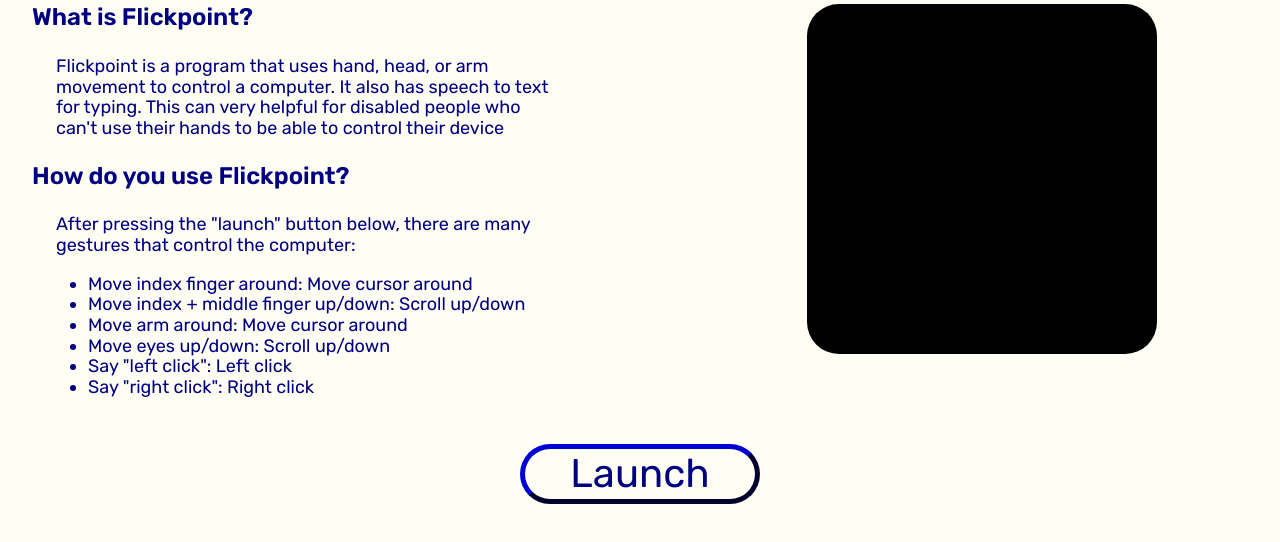
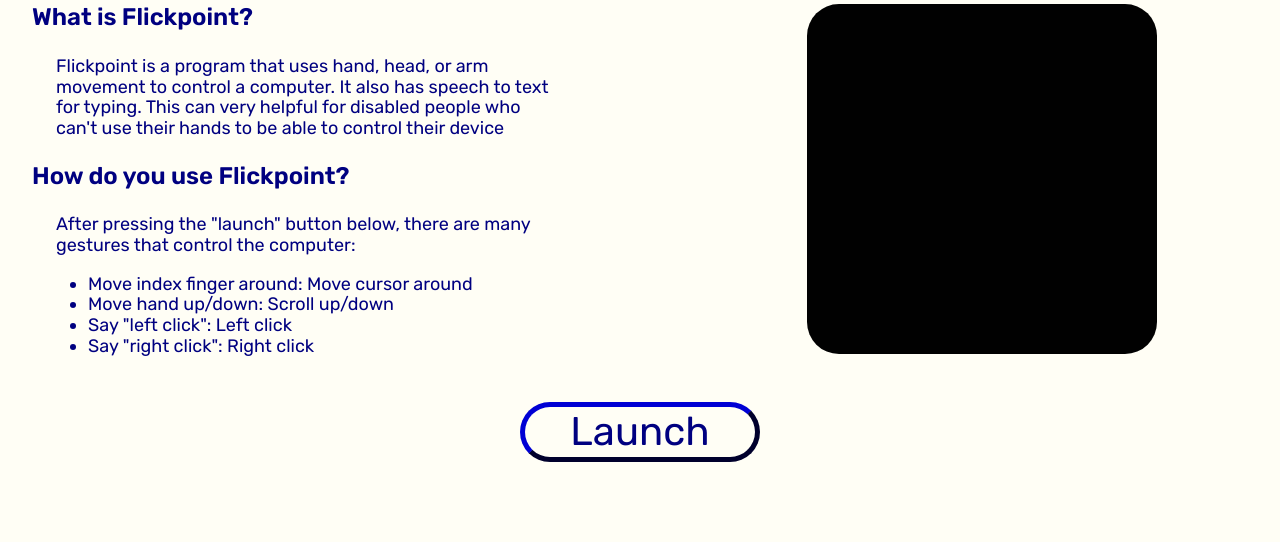
Before and after one commit to pbhak/LAH-IX, a plain HTML site: page public/index.html in a window 1280 px wide. Shown: the part 202-744 px from the top of the page. Drawn offline with Linux system fonts and the light colour scheme.

Commit message:
updated website

```diff
--- a/public/index.html
+++ b/public/index.html
@@ -33,9 +33,7 @@
     </p>
     <ul>
       <li>Move index finger around: Move cursor around</li>
-      <li>Move index + middle finger up/down: Scroll up/down</li>
-      <li>Move arm around: Move cursor around</li>
-      <li>Move eyes up/down: Scroll up/down</li>
+      <li>Move hand up/down: Scroll up/down</li>
       <li>Say "left click": Left click</li>
       <li>Say "right click": Right click</li>
     </ul>
```
